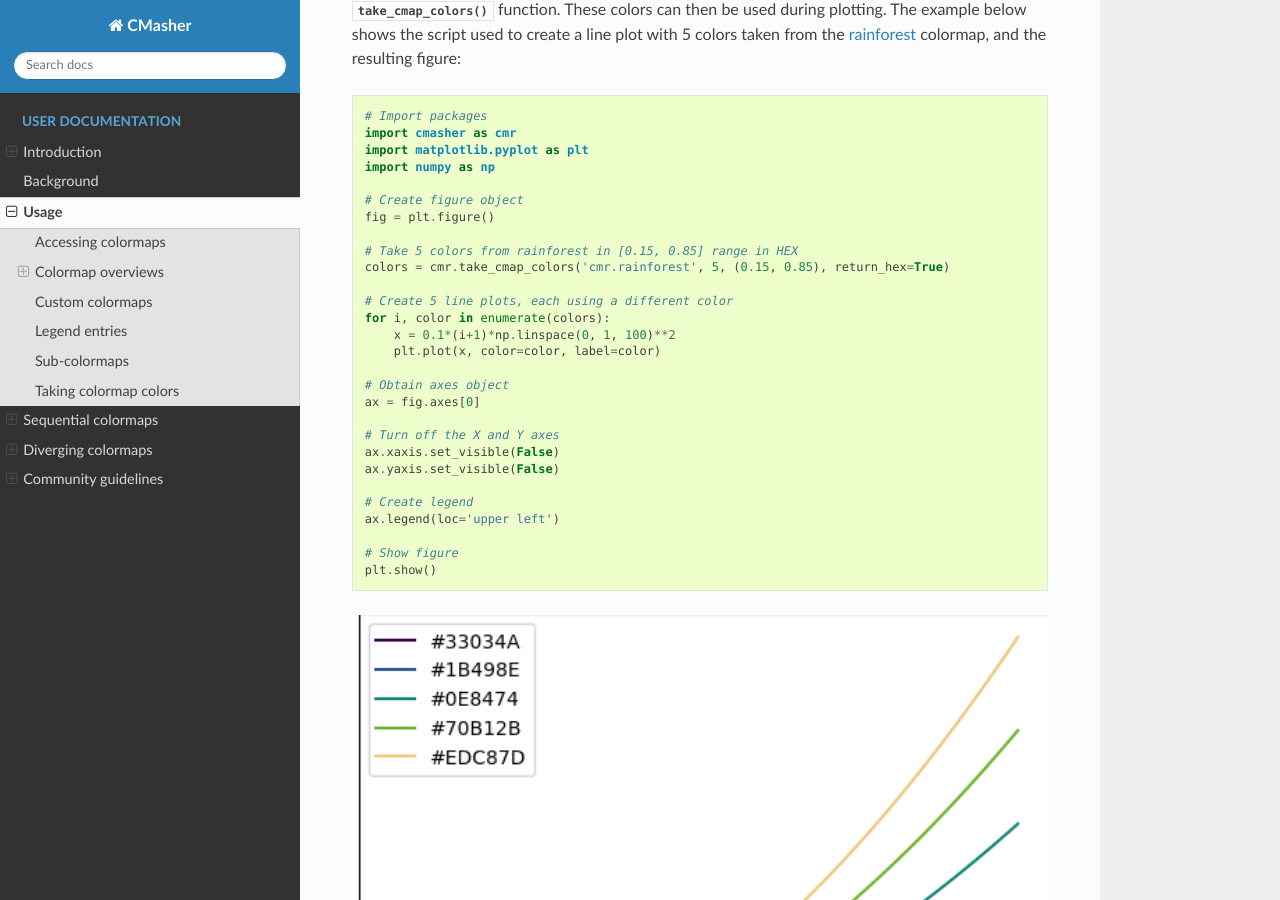
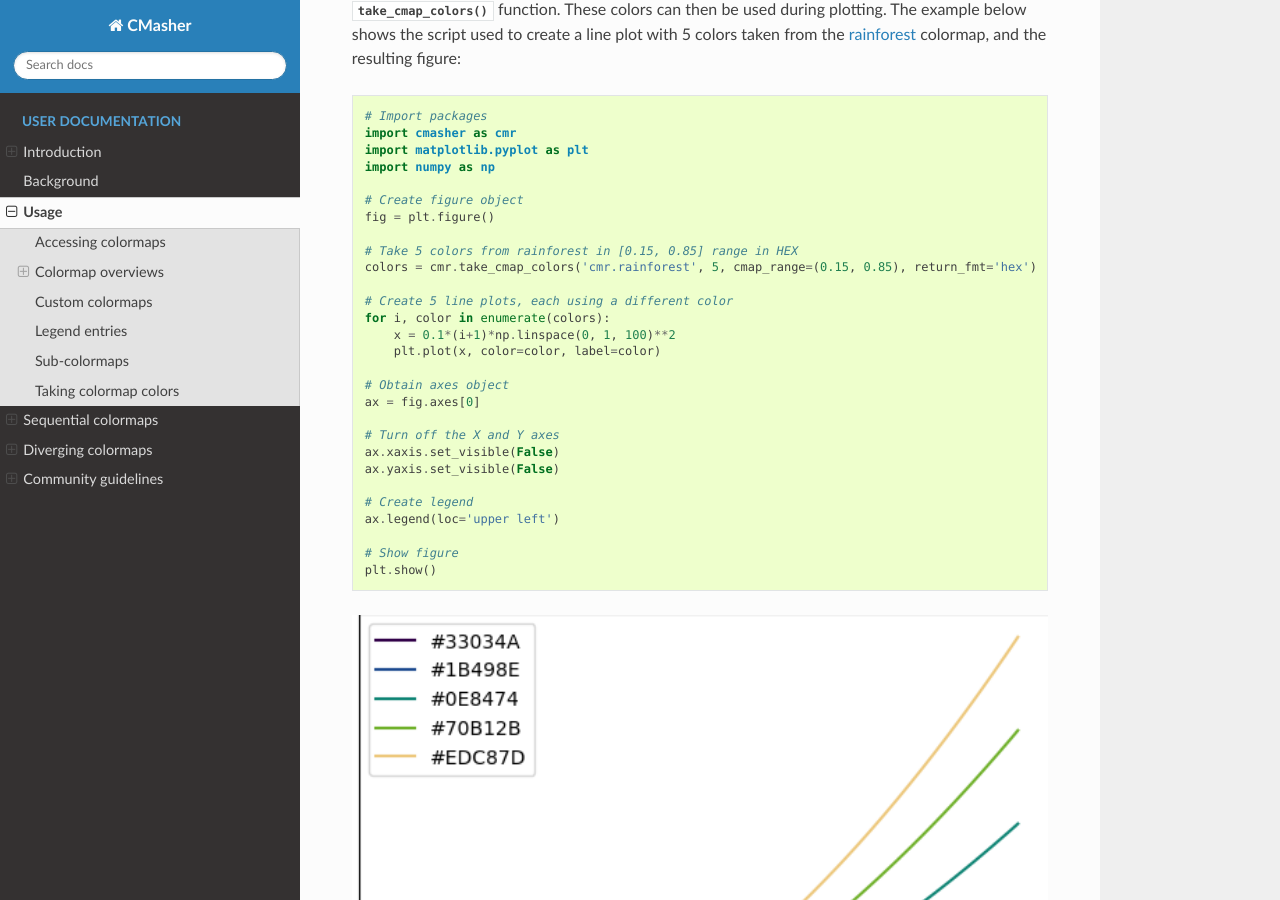
Before and after one commit to 1313e/CMasher, a Sphinx documentation site: the page built from docs/source/user/usage.rst, in a window 1280 px wide and 900 px high, scrolled down 4817 px. Built offline with Sphinx 7.4.7 and the Read the Docs theme 2.0.0, drawn with Linux system fonts in a browser that asks for light colours.

Commit message:
Update usage docs with updated arguments.

```diff
--- a/docs/source/user/usage.rst
+++ b/docs/source/user/usage.rst
@@ -150,7 +150,7 @@ The example below shows the script used to create a line plot with 5 colors take
     fig = plt.figure()
 
     # Take 5 colors from rainforest in [0.15, 0.85] range in HEX
-    colors = cmr.take_cmap_colors('cmr.rainforest', 5, (0.15, 0.85), return_hex=True)
+    colors = cmr.take_cmap_colors('cmr.rainforest', 5, cmap_range=(0.15, 0.85), return_fmt='hex')
 
     # Create 5 line plots, each using a different color
     for i, color in enumerate(colors):
```
